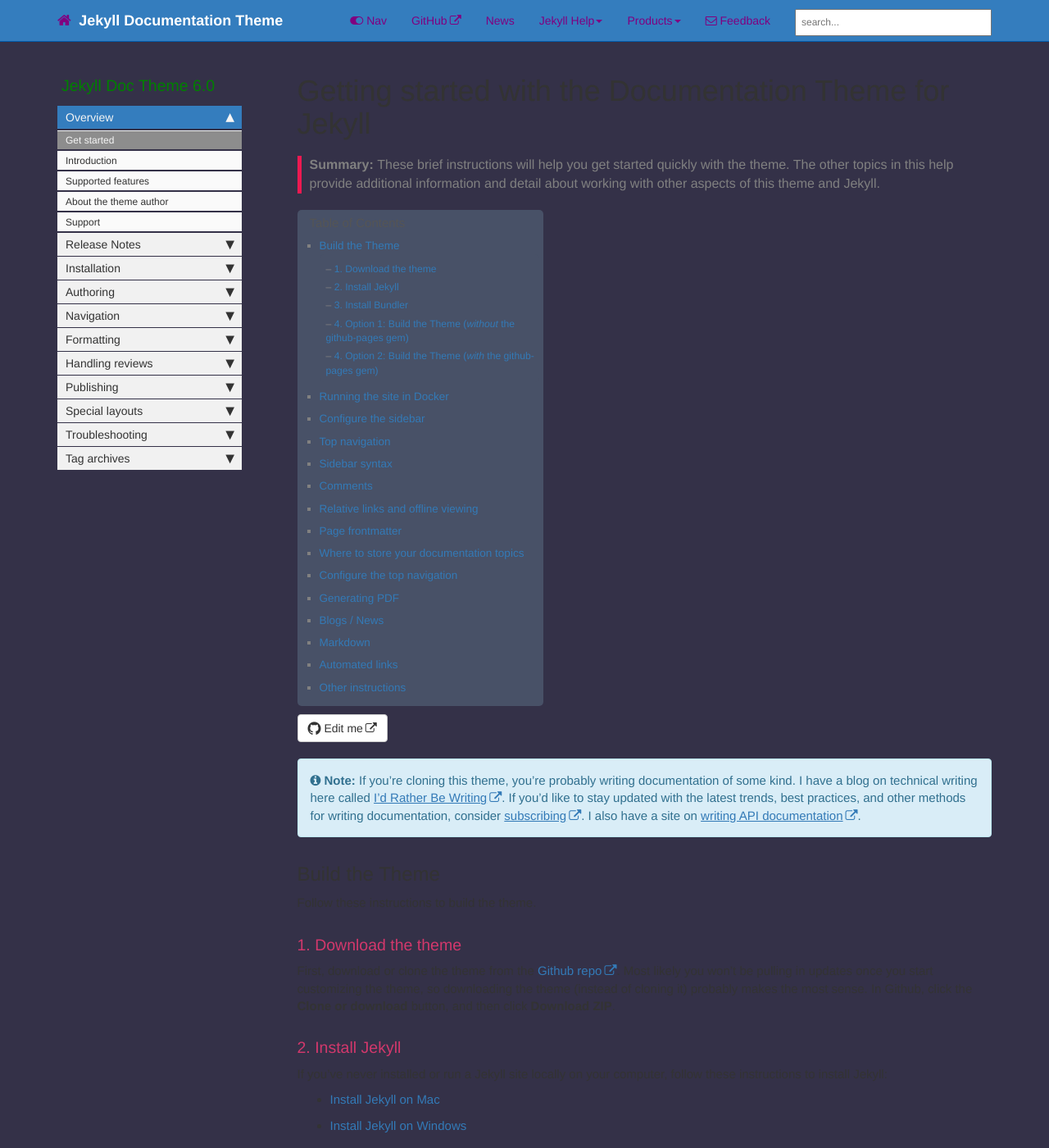
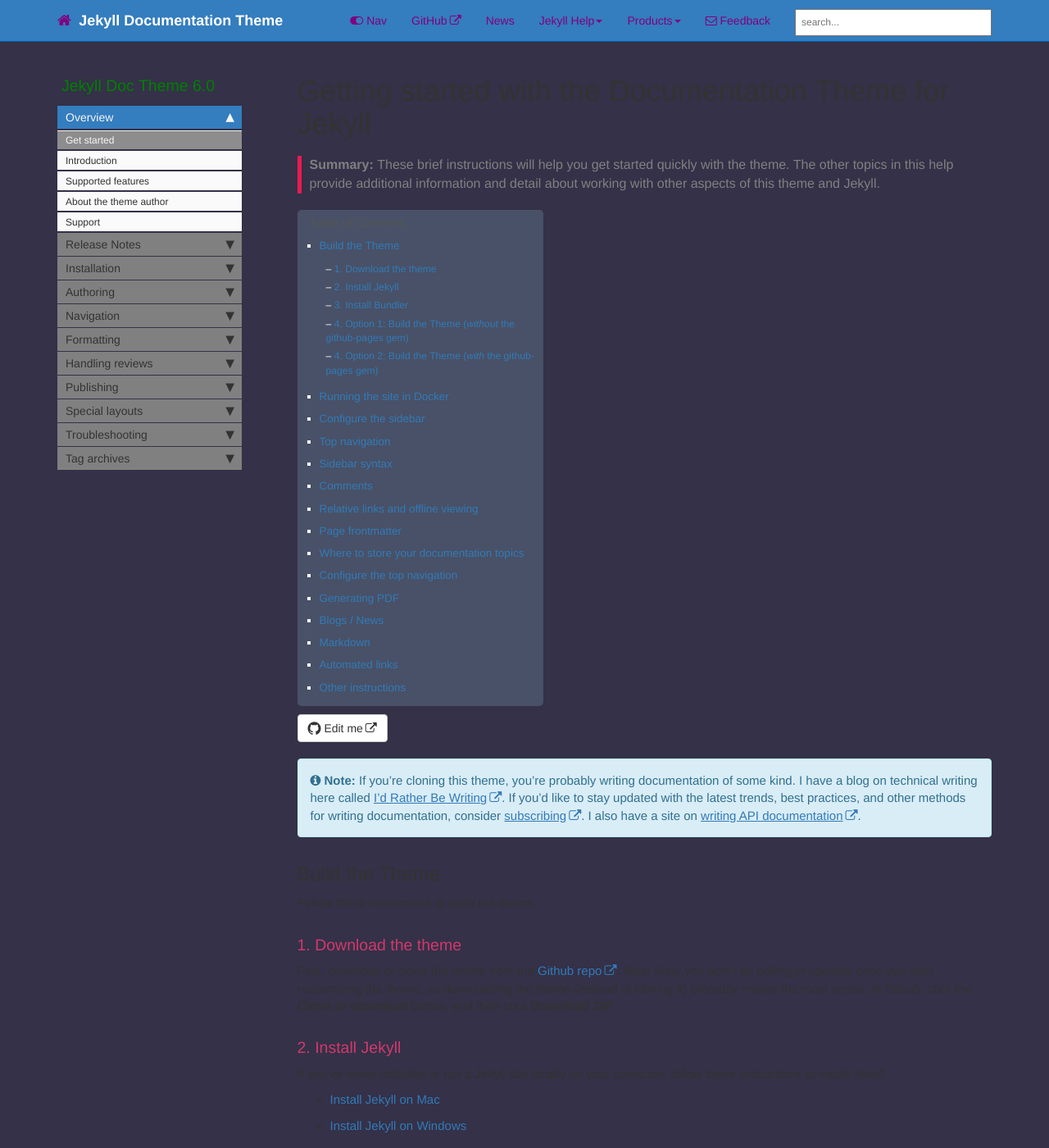
Before and after one commit to lookatthem-tech/jekyll-project, a Jekyll site: the page built from index.md, in a window 1280 px wide and 1400 px high. Shown: the whole window at 82% size. Built offline with Jekyll 4.4.1, drawn with Linux system fonts in a browser that asks for light colours; comment, search, counter and statistics services are not loaded.

Commit message:
Update customstyles.css

```diff
--- a/css/customstyles.css
+++ b/css/customstyles.css
@@ -162,7 +162,7 @@ table > thead:first-child > tr:first-child > td {
 }
 
 table > tbody > tr:nth-of-type(odd) {
-    background-color: #f9f9f9;
+    background-color: #343148;
 }
 
 table col[class*="col-"] {
@@ -251,7 +251,7 @@ div#toc ul {
     padding: 5px;
     border-radius: 5px;
     max-width: 300px;
-    color: gray;
+    color: white;
 }
 
 div#toc ul li ul {
@@ -292,7 +292,7 @@ li.dropdownActive a {
 }
 
 .post-content .rssfeedLink {
-    color: #248EC2;
+    color: white;
 }
 
 footer {
@@ -363,14 +363,14 @@ a.accordion-toggle, a.accordion-collapsed {
 }
 
 .nav > li.active > a  {
-background-color: #347DBE;
+background-color: #6C244C;
 }
 
 .nav li a {
     font-size: 12px;
     line-height: 18px;
     padding: 2px 10px;
-    background-color: #f1f1f1;
+    background-color: gray;
 }
 
 .nav > li > a {
@@ -391,7 +391,7 @@ ul#mysidebar {
     color: #248EC2;
     font-weight:bold;
     padding-left:20px;
-    background-color: whitesmoke !important;
+    background-color: gray !important;
 }
 
 
@@ -404,7 +404,7 @@ ul#mysidebar {
 }
 
 .nav li a:hover {
-    background-color: #8D8D8D;
+    background-color: lime;
 }
 
 .nav ul li a {
@@ -432,7 +432,7 @@ span.projectTitle {
 }
 
 .footerMeta {
-    background-color: whitesmoke;
+    background-color: #343148;
     padding: 10px;
     max-width: 250px;
     border-radius: 5px;
@@ -481,7 +481,7 @@ figcaption {
 
 
 table.dataTable thead {
-    background-color: #444;
+    background-color: #6C244C;
 }
 table td {
     hyphens: auto;
@@ -507,7 +507,7 @@ section table tr.danger, table tr.preference, table tr.preference > td.sorting_1
 }
 
 table.profile thead tr th {
-    background-color: #248ec2;
+    background-color: #6C244C;
 }
 
 table.request thead tr th {
@@ -569,7 +569,7 @@ hr.shaded {
 
 i.border {
     padding: 10px 20px;
-    background-color: whitesmoke;
+    background-color: gray;
 }
 
 a[data-toggle] {
```
